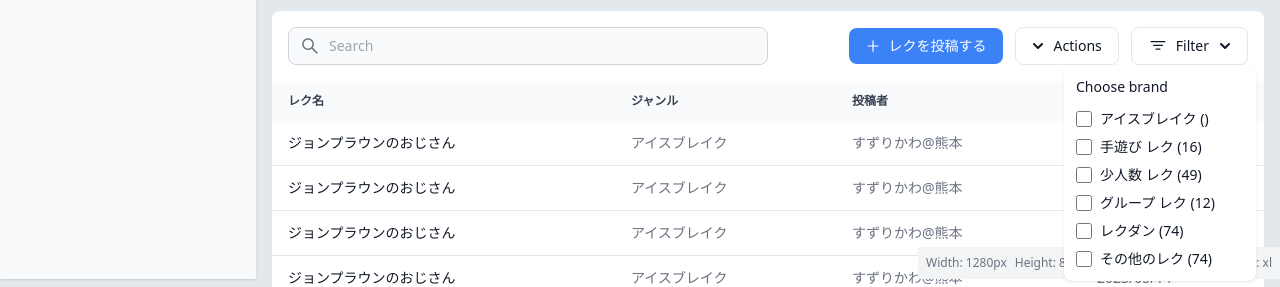
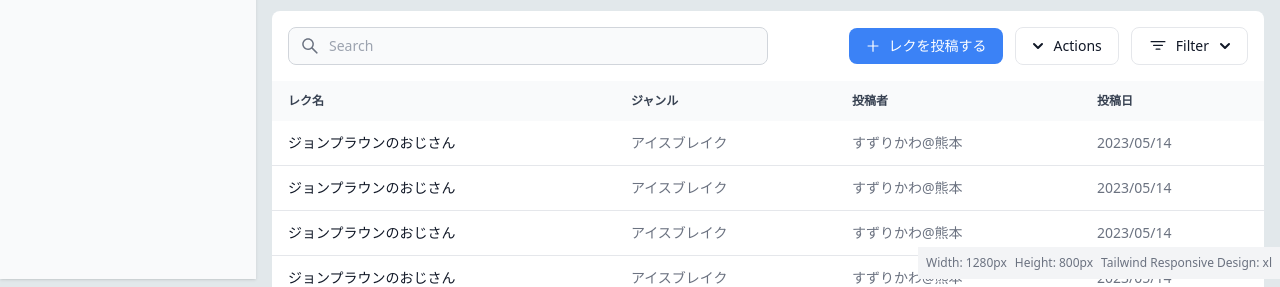
Before and after one commit to chihiros/topicpost-web, a React (Create React App) app: page /recreation in a window 1280 px wide. Shown: the part 521-808 px from the top of the page. Built offline with nearby package versions, Linux system fonts and the light colour scheme; no server answers; what tailwindcss-inner-border would draw is missing.

Commit message:
fix: ボタンを教えたらドロップメニューが表示されるように修正

```diff
--- a/src/core/components/organisms/RecreationContent.tsx
+++ b/src/core/components/organisms/RecreationContent.tsx
@@ -205,8 +205,7 @@ const RecreationForm: React.FC = () => {
                 <div
                   ref={filterDropdownRef}
                   id="filterDropdown"
-                  // className={`${isFilterDropdownOpen ? '' : 'hidden'} absolute z-50 w-48 -right-2 p-3 top-full bg-white rounded-lg shadow`}
-                  className={`absolute z-50 w-48 -right-2 p-3 top-full bg-white rounded-lg shadow`}
+                  className={`${isFilterDropdownOpen ? '' : 'hidden'} absolute z-50 w-48 -right-2 p-3 top-full bg-white rounded-lg shadow`}
                 >
                   <h6 className="mb-3 text-sm font-medium text-gray-900">Choose brand</h6>
                   <ul className="space-y-2 text-sm" aria-labelledby="filterDropdownButton">
```
